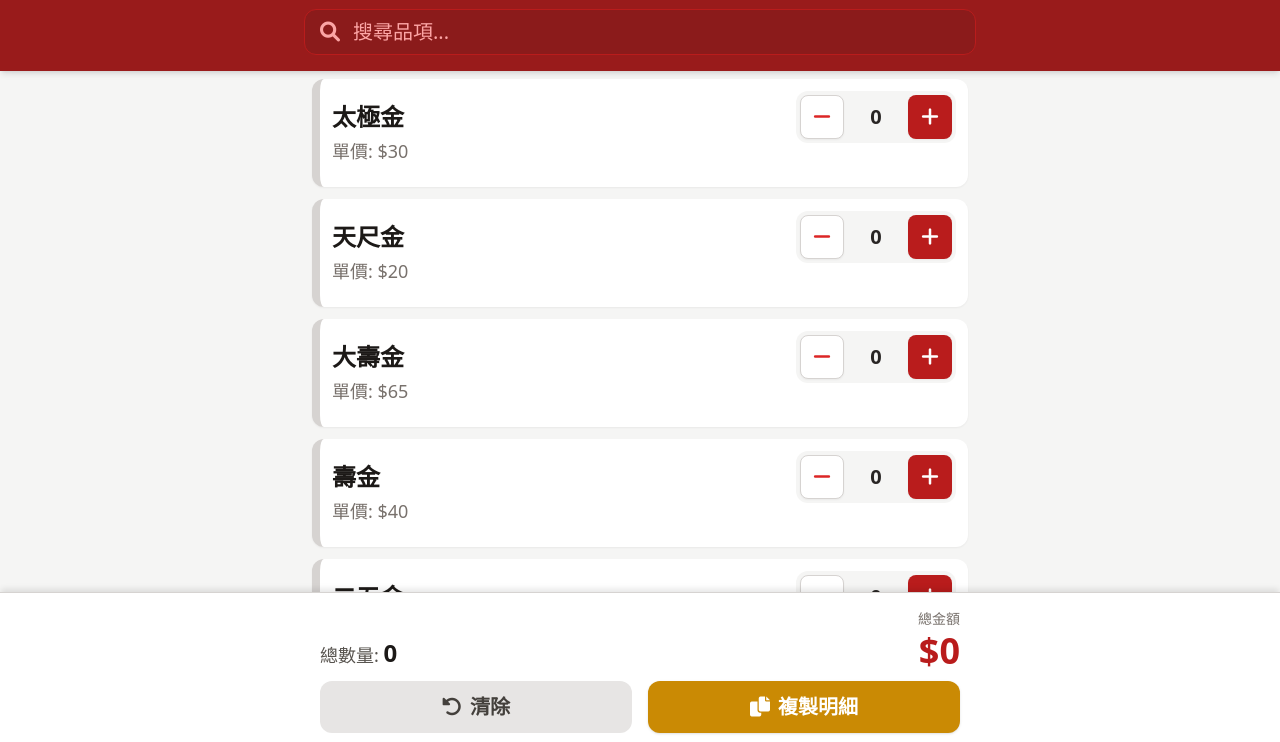
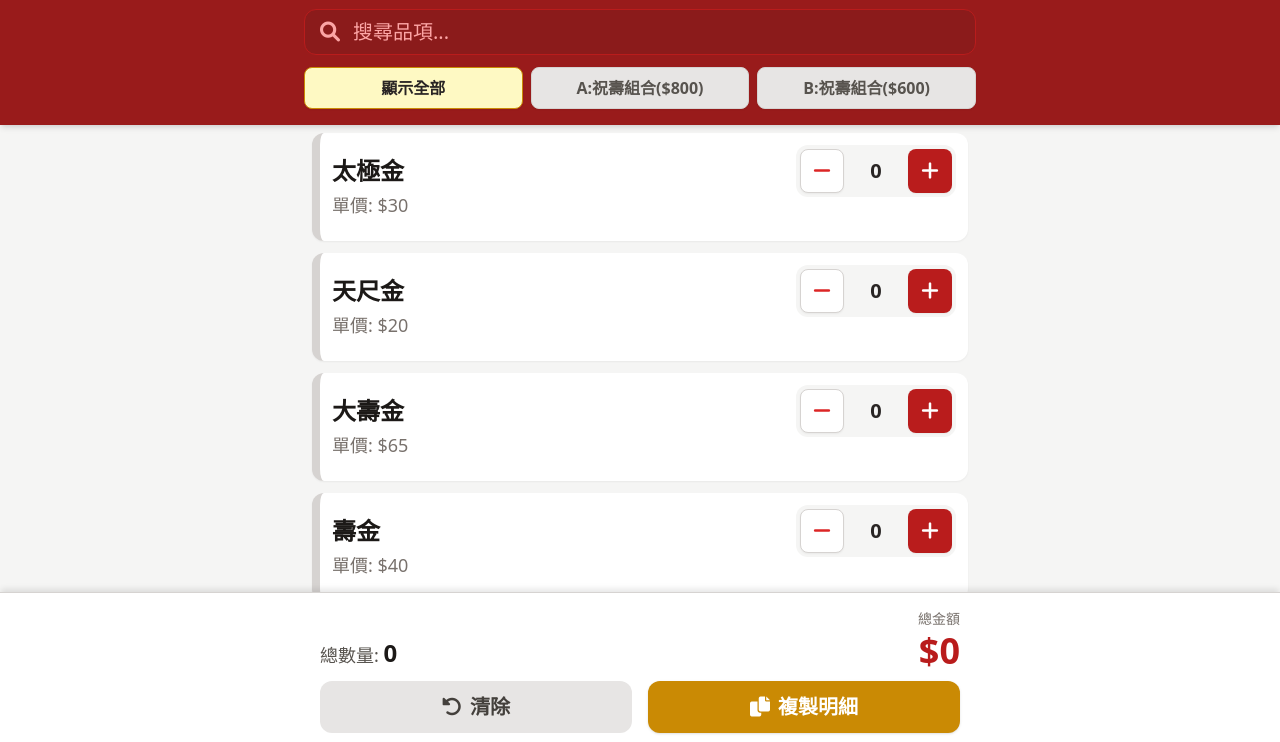
Before and after one commit to gn329141/gn329141.github.io, a plain HTML site: page index.html in a window 1280 px wide. Shown: the part 51-793 px from the top of the page. Drawn offline with nearby package versions, Linux system fonts and the light colour scheme.

Commit message:
Update index.html

```diff
--- a/index.html
+++ b/index.html
@@ -24,6 +24,12 @@
         .tap-highlight-transparent {
             -webkit-tap-highlight-color: transparent;
         }
+        /* 組合按鈕選中樣式 */
+        .btn-check:checked + label {
+            background-color: #b91c1c; /* red-700 */
+            color: white;
+            border-color: #b91c1c;
+        }
     </style>
 </head>
 <body class="bg-stone-100 text-stone-800 font-sans text-lg">
@@ -43,6 +49,19 @@
                 <input type="text" id="searchInput" placeholder="搜尋品項..."
                     class="w-full py-2 pl-12 pr-4 bg-red-900/50 border border-red-700 rounded-xl text-yellow-50 placeholder-red-300 focus:outline-none focus:ring-2 focus:ring-yellow-500 text-xl">
             </div>
+        </div>
+
+        <!-- 快速組合按鈕 -->
+        <div class="mt-3 max-w-2xl mx-auto grid grid-cols-3 gap-2">
+            <button onclick="applyCombo('all')" id="btn-all" class="bg-yellow-100 text-stone-800 font-bold py-2 px-1 rounded-lg border border-yellow-600 shadow-sm text-base active:bg-yellow-200 transition">
+                顯示全部
+            </button>
+            <button onclick="applyCombo('A')" id="btn-A" class="bg-stone-200 text-stone-600 font-bold py-2 px-1 rounded-lg border border-stone-300 shadow-sm text-base active:bg-red-700 active:text-white transition">
+                A:祝壽組合($800)
+            </button>
+            <button onclick="applyCombo('B')" id="btn-B" class="bg-stone-200 text-stone-600 font-bold py-2 px-1 rounded-lg border border-stone-300 shadow-sm text-base active:bg-red-700 active:text-white transition">
+                B:祝壽組合($600)
+            </button>
         </div>
     </header>
 
@@ -101,7 +120,7 @@
             { name: "大福金", price: 25 },
             { name: "天庫", price: 30 },
             { name: "地庫", price: 30 },
-            { name: "水庫", price: 30 },
+            { name: "水府", price: 30 },
             { name: "補運錢", price: 55 },
             { name: "改厄", price: 35 },
             { name: "小往生", price: 55 },
@@ -121,16 +140,50 @@
             { name: "路關錢", price: 35 },
             { name: "蓮花金", price: 40 },
             { name: "蓮花銀", price: 40 },
-            { name: "壽生花朵座", price: 120 },
+            { name: "壽生蓮花座", price: 120 },
             { name: "壽生花朵", price: 60 },
-            { name: "往生花朵座", price: 120 },
+            { name: "往生蓮花座", price: 120 },
             { name: "往生花朵", price: 60 },
             { name: "五路財神金", price: 80 },
             { name: "土地公金", price: 80 }
         ];
 
-        // 初始化狀態，每項數量預設為 0
+        // 組合定義 (注意：燭2號已在最後，顯示邏輯會遵照此順序)
+        const combos = {
+            'A': {
+                "太極金": 1,
+                "天尺金": 2,
+                "大壽金": 1,
+                "壽金": 1,
+                "二五金": 1,
+                "大福金": 1,
+                "補運錢": 1,
+                "花仔錢": 1,
+                "十二元神金": 1,
+                "甲馬": 1,
+                "神馬": 1,
+                "將軍錢": 1,
+                "五路財神金": 1,
+                "土地公金": 1,
+                "燭2號": 1
+            },
+            'B': {
+                "太極金": 1,
+                "天尺金": 1,
+                "大壽金": 1,
+                "壽金": 1,
+                "二五金": 1,
+                "大福金": 1,
+                "補運錢": 1,
+                "五路財神金": 1,
+                "土地公金": 1,
+                "燭2號": 1
+            }
+        };
+
+        // 初始化狀態
         let items = productsData.map(p => ({ ...p, qty: 0 }));
+        let currentFilterMode = 'all'; // 'all', 'A', 'B'
 
         const productListEl = document.getElementById('productList');
         const searchInput = document.getElementById('searchInput');
@@ -139,25 +192,82 @@
         const toastEl = document.getElementById('toast');
         const remarksEl = document.getElementById('remarks');
 
+        // 套用組合
+        function applyCombo(mode) {
+            currentFilterMode = mode;
+            searchInput.value = ""; // 清空搜尋
+
+            // 更新按鈕樣式
+            updateButtonStyles(mode);
+
+            if (mode === 'all') {
+                // 如果切換回全部，不特別清空數量，保留操作結果，只解除過濾
+                renderList();
+            } else {
+                // 如果是選組合，先歸零再設定數量
+                items.forEach(item => item.qty = 0);
+
+                const comboDef = combos[mode];
+                for (const [name, qty] of Object.entries(comboDef)) {
+                    const item = items.find(i => i.name === name);
+                    if (item) {
+                        item.qty = qty;
+                    }
+                }
+                renderList();
+            }
+        }
+
+        function updateButtonStyles(activeMode) {
+            const btnAll = document.getElementById('btn-all');
+            const btnA = document.getElementById('btn-A');
+            const btnB = document.getElementById('btn-B');
+
+            // Reset base styles
+            const inactiveClass = "bg-stone-200 text-stone-600 border-stone-300";
+            const activeClass = "bg-red-700 text-white border-red-800 ring-2 ring-yellow-400";
+            const allActiveClass = "bg-yellow-500 text-white border-yellow-600 ring-2 ring-white";
+
+            btnAll.className = `font-bold py-2 px-1 rounded-lg border shadow-sm text-base transition ${activeMode === 'all' ? allActiveClass : 'bg-yellow-100 text-stone-800 border-yellow-600'}`;
+            btnA.className = `font-bold py-2 px-1 rounded-lg border shadow-sm text-base transition ${activeMode === 'A' ? activeClass : inactiveClass}`;
+            btnB.className = `font-bold py-2 px-1 rounded-lg border shadow-sm text-base transition ${activeMode === 'B' ? activeClass : inactiveClass}`;
+        }
+
+
         // 渲染列表
-        function renderList(filterText = "") {
+        function renderList(searchQuery = "") {
             productListEl.innerHTML = "";
 
-            const filteredItems = items.filter(item =>
-                item.name.includes(filterText)
-            );
+            // 決定要顯示哪些項目
+            let displayItems = [];
 
-            if (filteredItems.length === 0) {
+            if (searchQuery) {
+                // 如果有搜尋字串，優先依搜尋字串過濾 (此時忽略組合模式，顯示搜尋結果)
+                displayItems = items.filter(item => item.name.includes(searchQuery));
+                // 搜尋時把模式視覺上設為 All 比較合理
+                updateButtonStyles('temp');
+            } else if (currentFilterMode !== 'all') {
+                // 依照組合過濾，並***依照組合定義的順序顯示*** (這樣燭2號才會在最後)
+                const comboDef = combos[currentFilterMode];
+                displayItems = Object.keys(comboDef)
+                    .map(name => items.find(item => item.name === name))
+                    .filter(item => item); // 過濾掉 undefined
+            } else {
+                // 顯示全部 (依照原始資料順序)
+                displayItems = items;
+            }
+
+            if (displayItems.length === 0) {
                 productListEl.innerHTML = `
                     <div class="text-center text-stone-400 py-12">
                         <i class="fa-solid fa-box-open text-5xl mb-4"></i>
                         <p class="text-xl">找不到相關金紙</p>
                     </div>`;
+                updateSummary();
                 return;
             }
 
-            filteredItems.forEach((item, index) => {
-                // 在原始陣列中的索引，確保更新正確
+            displayItems.forEach((item) => {
                 const realIndex = items.findIndex(i => i.name === item.name);
 
                 const card = document.createElement('div');
@@ -194,8 +304,7 @@
             const newQty = items[index].qty + change;
             if (newQty >= 0) {
                 items[index].qty = newQty;
-                // 只重新渲染該項目可能會比較複雜，這裡簡單起見重新渲染列表，
-                // 但為了使用者體驗，理想狀況是只更新DOM，不過考慮到搜尋過濾，全渲染較安全且現代手機夠快
+                // 更新時保持目前的過濾狀態
                 renderList(searchInput.value);
             }
         }
@@ -226,7 +335,7 @@
                 items.forEach(item => item.qty = 0);
                 searchInput.value = "";
                 remarksEl.value = ""; // 清空備註
-                renderList();
+                applyCombo('all'); // 重置回顯示全部
                 window.scrollTo(0,0);
             }
         }
@@ -240,6 +349,10 @@
             }
 
             let text = "【金紙費用明細】\n";
+            // 如果是組合模式，可以標記一下
+            if (currentFilterMode === 'A') text += "(A:祝壽組合)\n";
+            if (currentFilterMode === 'B') text += "(B:祝壽組合)\n";
+
             let total = 0;
             selectedItems.forEach(item => {
                 const subtotal = item.price * item.qty;
@@ -289,6 +402,7 @@
 
         // 搜尋監聽
         searchInput.addEventListener('input', (e) => {
+            // 搜尋時不強制切換模式，但列表渲染會優先看搜尋字串
             renderList(e.target.value);
         });
 
```
